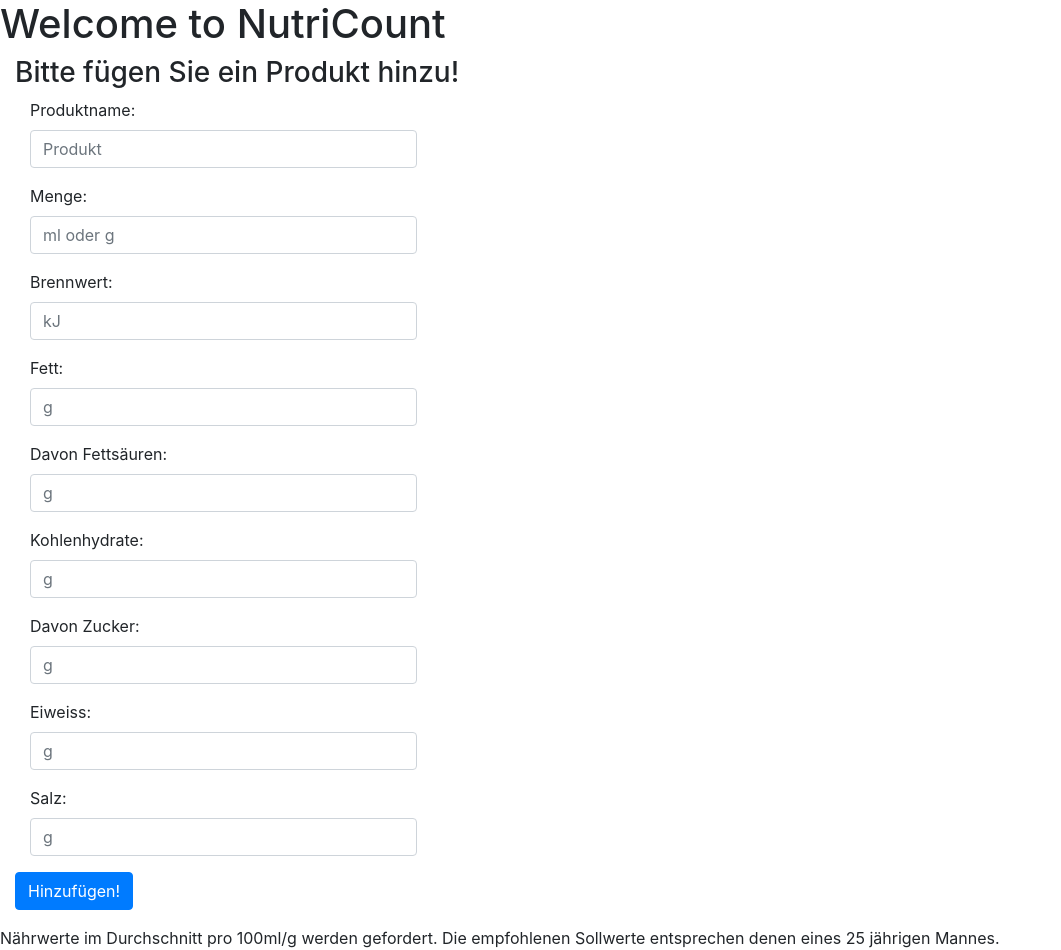
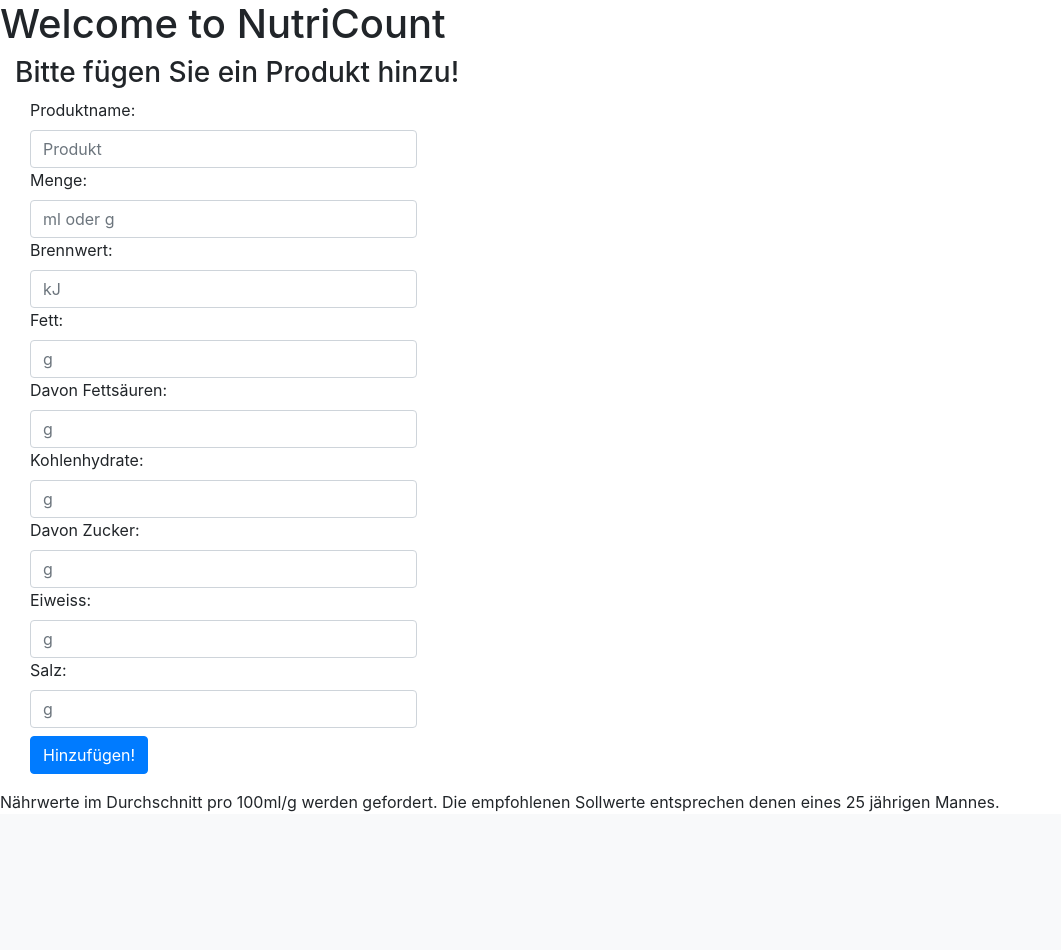
Before and after one commit to curlygeckosheep/pro_2, a Flask app: page /new in a window 1280 px wide. Shown: the part 56-1006 px from the top of the page, without its empty margins (0-1061 px from the left). After the commit the page ends 868 px from the top, so only its background shows below. Run offline with Flask 2, Linux system fonts and the light colour scheme; some libraries are stand-ins or nearby versions.

Commit message:
Found a Bug in products.html and main.py... Fixed it.

```diff
--- a/nutri_count/main.py
+++ b/nutri_count/main.py
@@ -8,15 +8,15 @@
 app = Flask("nutri_count")
 
 
-@app.route("/", methods=["GET", "POST"])  # Startseite
+@app.route("/")  # Startseite
 def start():
-    if request.method == "POST":
-        empty_csv()
     display_data = display() #zeigt inhalt von csv
     return render_template("index.html", display=display_data, seitentitel="Home")
 
-@app.route("/products")
+@app.route("/products", methods=["GET", "POST"])
 def products():
+    if request.method == "POST":
+        empty_csv()
     show_data = display()    #zeigt inhalt von csv
     return render_template("products.html",display=show_data, seitentitel="Produkte")
 
--- a/nutri_count/templates/nutri_form.html
+++ b/nutri_count/templates/nutri_form.html
@@ -7,44 +7,47 @@
 <div class="container-fluid" >
     <h3>Bitte fügen Sie ein Produkt hinzu!</h3>
     <form method="POST">
-      <div class="col-md-4 mb-3">
+      <div class="col-md-4 row-md-3">
           <label for="product_name" class="form-label">Produktname:</label>
           <input type="text" class="form-control if_valid" placeholder="Produkt" id="product_name" name="product_name" required>
       </div>
       <form method="POST">
-      <div class="col-md-4 mb-3">
+      <div class="col-md-4 row-md-3">
           <label for="amount" class="form-label">Menge:</label>
           <input type="number" class="form-control" placeholder="ml oder g" id="amount" name="amount" required>
       </div>
-      <div class="col-md-4 mb-3">
+      <div class="col-md-4 row-md-3">
           <label for="energy" class="form-label">Brennwert:</label>
           <input type="float" class="form-control" placeholder="kJ" id="energy" name="energy" required>
       </div>
-      <div class="col-md-4 mb-3">
+      <div class="col-md-4 row-md-3">
           <label for="fat" class="form-label">Fett:</label>
           <input type="float" class="form-control" placeholder="g" id="fat" name="fat" required>
       </div>
-      <div class="col-md-4 mb-3">
+      <div class="col-md-4 row-md-3">
           <label for="fat_acids" class="form-label">Davon Fettsäuren:</label>
           <input type="float" class="form-control" placeholder="g" id="fat_acids" name="fat_acids" required>
       </div>
-     <div class="col-md-4 mb-3">
+      <div class="col-md-4 row-md-3">
           <label for="carbs" class="form-label">Kohlenhydrate:</label>
           <input type="float" class="form-control" placeholder="g" id="carbs" name="carbs" required>
       </div>
-     <div class="col-md-4 mb-3">
+      <div class="col-md-4 row-md-3">
           <label for="sugar" class="form-label">Davon Zucker:</label>
           <input type="float" class="form-control" placeholder="g" id="sugar" name="sugar" required>
       </div>
-     <div class="col-md-4 mb-3">
+      <div class="col-md-4 row-md-3">
           <label for="protein" class="form-label">Eiweiss:</label>
           <input type="float" class="form-control" placeholder="g" id="protein" name="protein" required>
       </div>
-     <div class="col-md-4 mb-3">
+      <div class="col-md-4 row-md-3">
           <label for="salt" class="form-label">Salz:</label>
           <input type="float" class="form-control" placeholder="g" id="salt" name="salt" required>
        </div>
+       <h2></h2>
+       <div class="col-md-4 row-md-3">
            <button type="submit" class="btn btn-primary">Hinzufügen!</button>
+       </div>
     </form>
 </div>
 {% include "footer.jinja" %}
```
Lines whose indentation alone changed are shown as unchanged.
